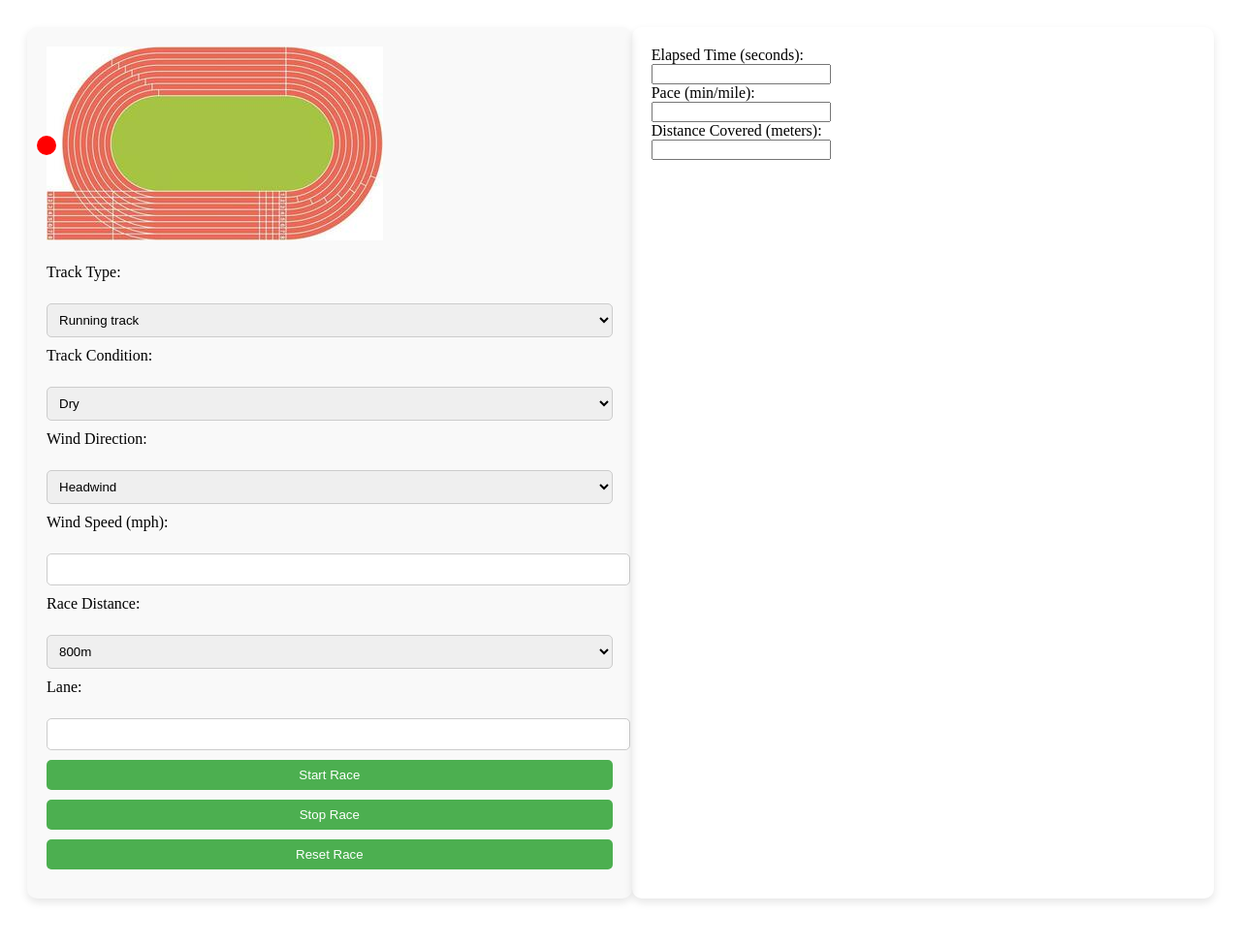
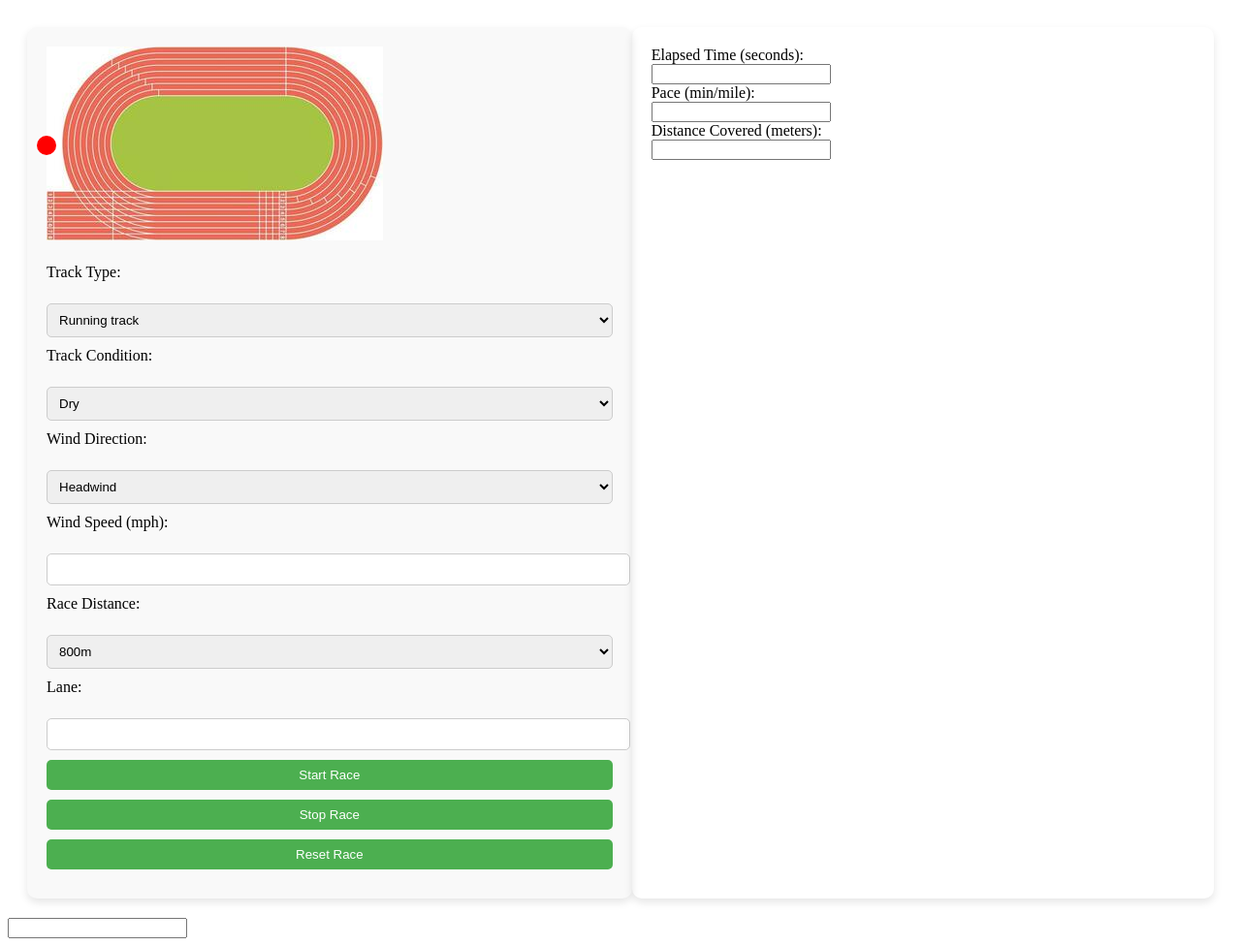
Before and after one commit to NuclearReactor314/TrackModel, a plain HTML site: page index.html in a window 1280 px wide. Shown: the whole page at 97% size. Before the commit the page ends 955 px from the top, so only its background shows below. Drawn offline with Linux system fonts and the light colour scheme.

Commit message:
Update index.html

```diff
--- a/index.html
+++ b/index.html
@@ -54,6 +54,9 @@
             <input type="number" id="runner-distance" readonly>
         </div>
     </div>
+    <div class="Reminder">
+        <input type="if its showing negetive results, it is normal. i gave up fixing it.">
+    </div>
     <div id="timer" class="timer"></div>
     <script src="script.js"></script>
 </body>
```
